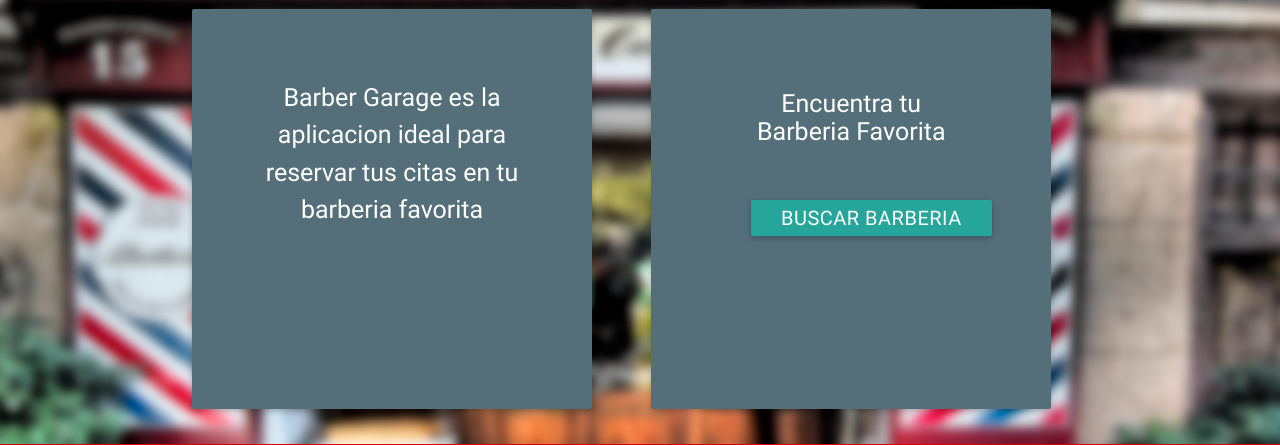
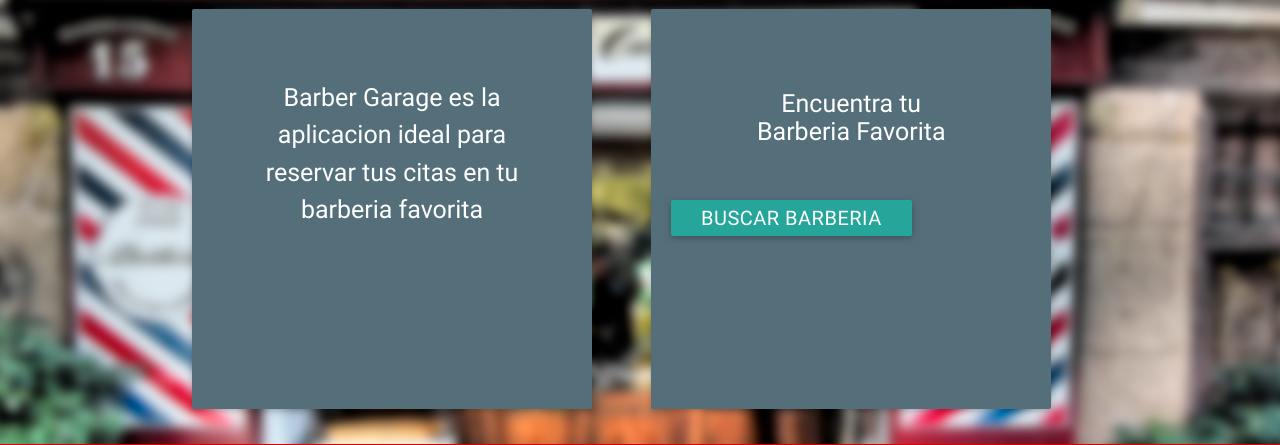
Before and after one commit to mgonza2276/Barber-Garage, a PHP site: page / in a window 1280 px wide. Shown: the part 149-594 px from the top of the page. Run offline with PHP 8.4, Linux system fonts and the light colour scheme.

Commit message:
correccion a lo anterior de waves eefect

```diff
--- a/View/estilos.css
+++ b/View/estilos.css
@@ -53,7 +53,7 @@
 	padding: 30px;
 }
 
-.waves-effect{
+.btn-buscar{
 	margin-left: 80px;
 }
 
```
